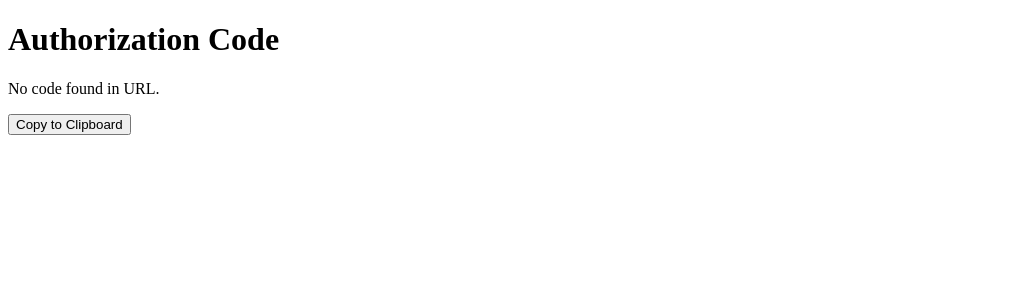
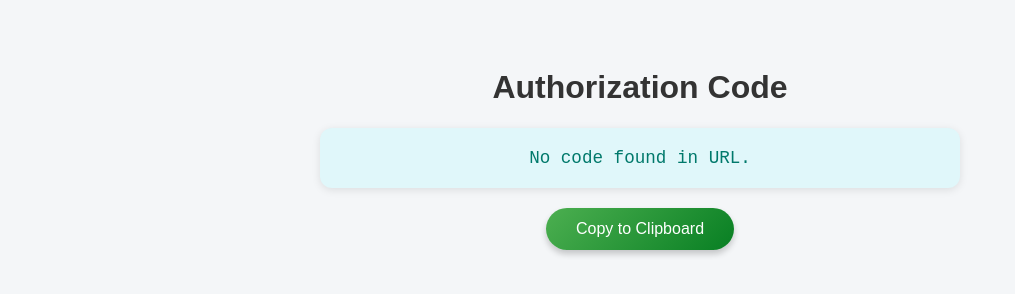
Before and after one commit to DI-dev-ET/redirect_url, a plain HTML site: page index.html in a window 1280 px wide. Shown: the whole page, without its empty margins (0-1015 px from the left). Drawn offline with Linux system fonts and the light colour scheme.

Commit message:
Update index.html to add style

```diff
--- a/index.html
+++ b/index.html
@@ -3,6 +3,42 @@
 <head>
   <title>Authorization Code</title>
   <meta charset="UTF-8">
+  <style>
+    body {
+      font-family: Arial, sans-serif;
+      padding: 40px;
+      background-color: #f4f6f8;
+      color: #333;
+      text-align: center;
+    }
+    #code {
+      background-color: #e0f7fa;
+      color: #00796b;
+      border-radius: 12px;
+      padding: 20px;
+      margin: 20px auto;
+      width: 80%;
+      max-width: 600px;
+      font-family: monospace;
+      word-break: break-all;
+      box-shadow: 0 2px 8px rgba(0,0,0,0.1);
+      font-size: 1.1rem;
+    }
+    button {
+      background: linear-gradient(135deg, #4caf50, #087f23);
+      border: none;
+      border-radius: 25px;
+      color: white;
+      padding: 12px 30px;
+      font-size: 1rem;
+      cursor: pointer;
+      box-shadow: 0 4px 6px rgba(0,0,0,0.2);
+      transition: background 0.3s ease;
+    }
+    button:hover {
+      background: linear-gradient(135deg, #087f23, #4caf50);
+    }
+  </style>
 </head>
 <body>
   <h1>Authorization Code</h1>
```
